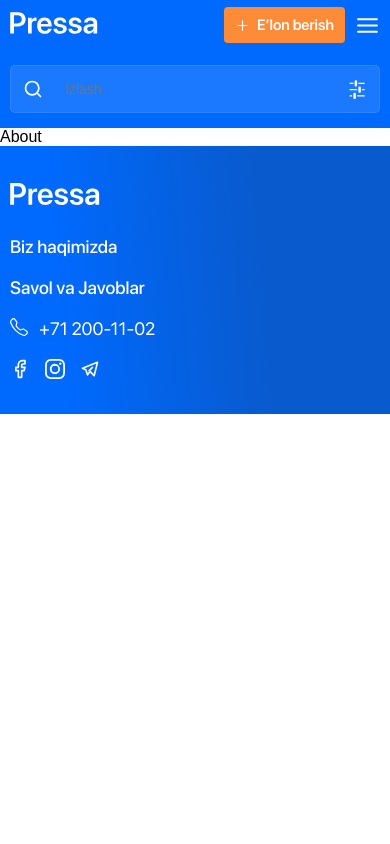
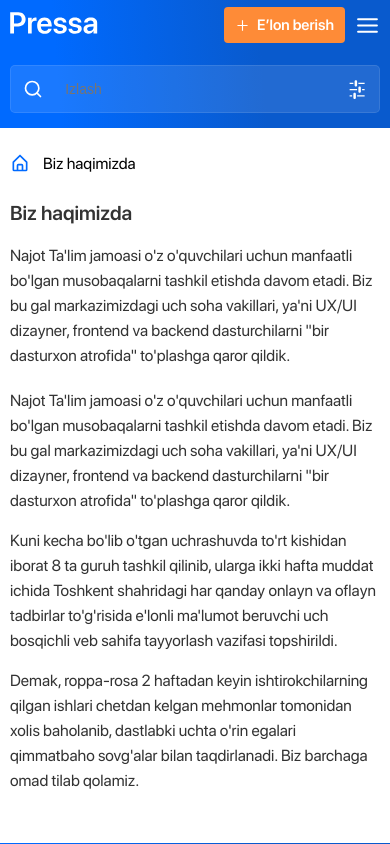
Before and after one commit to SHAKXRUZ/PRESSA, a React (Create React App) app: page /about in a window 390 px wide. Shown: the top 844 px of the page. Built offline with nearby package versions, Linux system fonts and the light colour scheme.

Commit message:
about pages media and code full

```diff
--- a/src/components/header/Header.css
+++ b/src/components/header/Header.css
@@ -20,13 +20,13 @@
 
 .header {
     width: 100%;
-    background-color: #006AFF;
+    padding: 0px 20px;
+    background: linear-gradient(265.48deg, #095ACD 33.12%, #006AFF 84.7%);
 }
 
 .header_container {
     max-width: 1440px;
     margin: 0 auto;
-    padding: 0px 20px;
 }
 
 .header_content {
@@ -380,7 +380,7 @@
         display: flex;
     }
 
-    .header_container {
+    .header {
         padding: 0px 10px;
     }
 }
--- a/src/data.json
+++ b/src/data.json
@@ -1,6 +1,6 @@
 [{
         "id": 1,
-        "name": "shakhruz1"
+        "name": "shakhruz"
     },
     {
         "id": 2,
--- a/src/routes/page/about/About.css
+++ b/src/routes/page/about/About.css
@@ -0,0 +1,211 @@
+@font-face {
+    font-family: 'font400';
+    src: url('../../../assets/fonts/font400.ttf');
+}
+
+@font-face {
+    font-family: 'font500';
+    src: url('../../../assets/fonts/font500.ttf');
+}
+
+@font-face {
+    font-family: 'font600';
+    src: url('../../../assets/fonts/font600.ttf');
+}
+
+@font-face {
+    font-family: 'font800';
+    src: url('../../../assets/fonts/font800.ttf');
+}
+
+.about {
+    width: 100%;
+    padding: 0px 20px;
+}
+
+.about_container {
+    max-width: 1440px;
+    margin: 0 auto;
+}
+
+.about_content {
+    margin: 42px 0px 191px 0px;
+}
+
+.about_header {
+    display: flex;
+    align-items: center;
+    gap: 13px;
+    margin-bottom: 72px;
+}
+
+.about_pages_home_icons {
+    color: #006AFF;
+    font-size: 22px;
+}
+
+.about_pages_header_title {
+    font-family: 'font400';
+    font-weight: 400;
+    font-size: 16px;
+    line-height: 19px;
+    color: #000000;
+}
+
+.about_pages_title {
+    font-family: 'font600';
+    font-weight: 600;
+    font-size: 40px;
+    line-height: 48px;
+    margin-bottom: 40px;
+    color: #333333;
+}
+
+.about_pages_text1 {
+    max-width: 799px;
+    margin-bottom: 20px;
+    font-weight: 400;
+    font-size: 24px;
+    line-height: 40px;
+    font-family: 'font400';
+    color: #333333;
+}
+
+.about_pages_text {
+    font-family: 'font400';
+    max-width: 819px;
+    font-weight: 400;
+    font-size: 24px;
+    line-height: 40px;
+    color: #333333;
+}
+
+.about_pages_text3 {
+    font-family: 'font400';
+    max-width: 819px;
+    font-weight: 400;
+    font-size: 24px;
+    line-height: 40px;
+    color: #333333;
+    margin: 30px 0px;
+}
+
+@media only screen and (max-width:1000px) {
+
+    .about_content {
+        margin: 40px 0px 150px 0px;
+    }
+
+    .about_header {
+        margin-bottom: 50px;
+    }
+
+    .about_pages_home_icons {
+        font-size: 20px;
+    }
+
+    .about_pages_title {
+        font-size: 28px;
+        line-height: 42px;
+    }
+
+    .about_pages_text1 {
+        max-width: 100%;
+        font-size: 20px;
+        line-height: 32px;
+    }
+
+    .about_pages_text {
+        max-width: 100%;
+        font-size: 20px;
+        line-height: 32px;
+    }
+
+    .about_pages_text3 {
+        max-width: 100%;
+        font-size: 20px;
+        line-height: 32px;
+        margin: 20px 0px;
+    }
+}
+
+
+
+@media only screen and (max-width:768px) {
+    .about {
+        width: 100%;
+        padding: 0px 20px;
+    }
+
+    .about_content {
+        margin: 30px 0px 100px 0px;
+    }
+
+    .about_header {
+        margin-bottom: 50px;
+    }
+
+    .about_pages_home_icons {
+        font-size: 20px;
+    }
+
+    .about_pages_title {
+        font-size: 22px;
+        line-height: 38px;
+        margin-bottom: 40px;
+    }
+
+    .about_pages_text1 {
+        max-width: 100%;
+        font-size: 16px;
+        line-height: 28px;
+    }
+
+    .about_pages_text {
+        max-width: 100%;
+        font-size: 16px;
+        line-height: 28px;
+    }
+
+    .about_pages_text3 {
+        max-width: 100%;
+        font-size: 16px;
+        line-height: 28px;
+        margin: 15px 0px;
+    }
+}
+
+
+
+@media only screen and (max-width:650px) {
+
+    .about {
+        padding: 0px 10px;
+    }
+
+    .about_content {
+        margin: 25px 0px 50px 0px;
+    }
+
+    .about_header {
+        margin-bottom: 25px;
+    }
+
+    .about_pages_title {
+        font-size: 20px;
+        line-height: 30px;
+        margin-bottom: 15px;
+    }
+
+    .about_pages_text1 {
+        line-height: 25px;
+    }
+
+    .about_pages_text {
+        line-height: 25px;
+    }
+
+    .about_pages_text3 {
+        line-height: 25px;
+    }
+}
--- a/src/routes/page/about/About.jsx
+++ b/src/routes/page/about/About.jsx
@@ -1,9 +1,40 @@
 import "./About.css";
+import { BiHomeAlt } from "react-icons/bi";
 const About = () => {
   return (
     <div className="about">
       <div className="about_container">
-        <div className="about_content">About</div>
+        <div className="about_content">
+          <p className="about_header">
+            <BiHomeAlt className="about_pages_home_icons"/> <p className="about_pages_header_title">Biz haqimizda</p>
+          </p>
+          <h2 className="about_pages_title">Biz haqimizda</h2>
+          <p className="about_pages_text1">
+            Najot Ta'lim jamoasi o'z o'quvchilari uchun manfaatli bo'lgan
+            musobaqalarni tashkil etishda davom etadi. Biz bu gal markazimizdagi
+            uch soha vakillari, ya'ni UX/UI dizayner, frontend va backend
+            dasturchilarni "bir dasturxon atrofida" to'plashga qaror qildik.
+          </p>
+          <p className="about_pages_text">
+            Najot Ta'lim jamoasi o'z o'quvchilari uchun manfaatli bo'lgan
+            musobaqalarni tashkil etishda davom etadi. Biz bu gal markazimizdagi
+            uch soha vakillari, ya'ni UX/UI dizayner, frontend va backend
+            dasturchilarni "bir dasturxon atrofida" to'plashga qaror qildik.
+          </p>
+          <p className="about_pages_text3">
+            Kuni kecha bo'lib o'tgan uchrashuvda to'rt kishidan iborat 8 ta
+            guruh tashkil qilinib, ularga ikki hafta muddat ichida Toshkent
+            shahridagi har qanday onlayn va oflayn tadbirlar to'g'risida e'lonli
+            ma'lumot beruvchi uch bosqichli veb sahifa tayyorlash vazifasi
+            topshirildi.
+          </p>
+          <p className="about_pages_text">
+            Demak, roppa-rosa 2 haftadan keyin ishtirokchilarning qilgan ishlari
+            chetdan kelgan mehmonlar tomonidan xolis baholanib, dastlabki uchta
+            o'rin egalari qimmatbaho sovg'alar bilan taqdirlanadi. Biz barchaga
+            omad tilab qolamiz.
+          </p>
+        </div>
       </div>
     </div>
   );
--- a/src/routes/page/home/heroBanner/HeroBanner.css
+++ b/src/routes/page/home/heroBanner/HeroBanner.css
@@ -5,7 +5,7 @@
 
 .heroBanner {
     width: 100%;
-    background-color: #006AFF;
+    background: linear-gradient(265.48deg, #095ACD 33.12%, #006AFF 84.7%);
 }
 
 .heroBanner_container {
```
